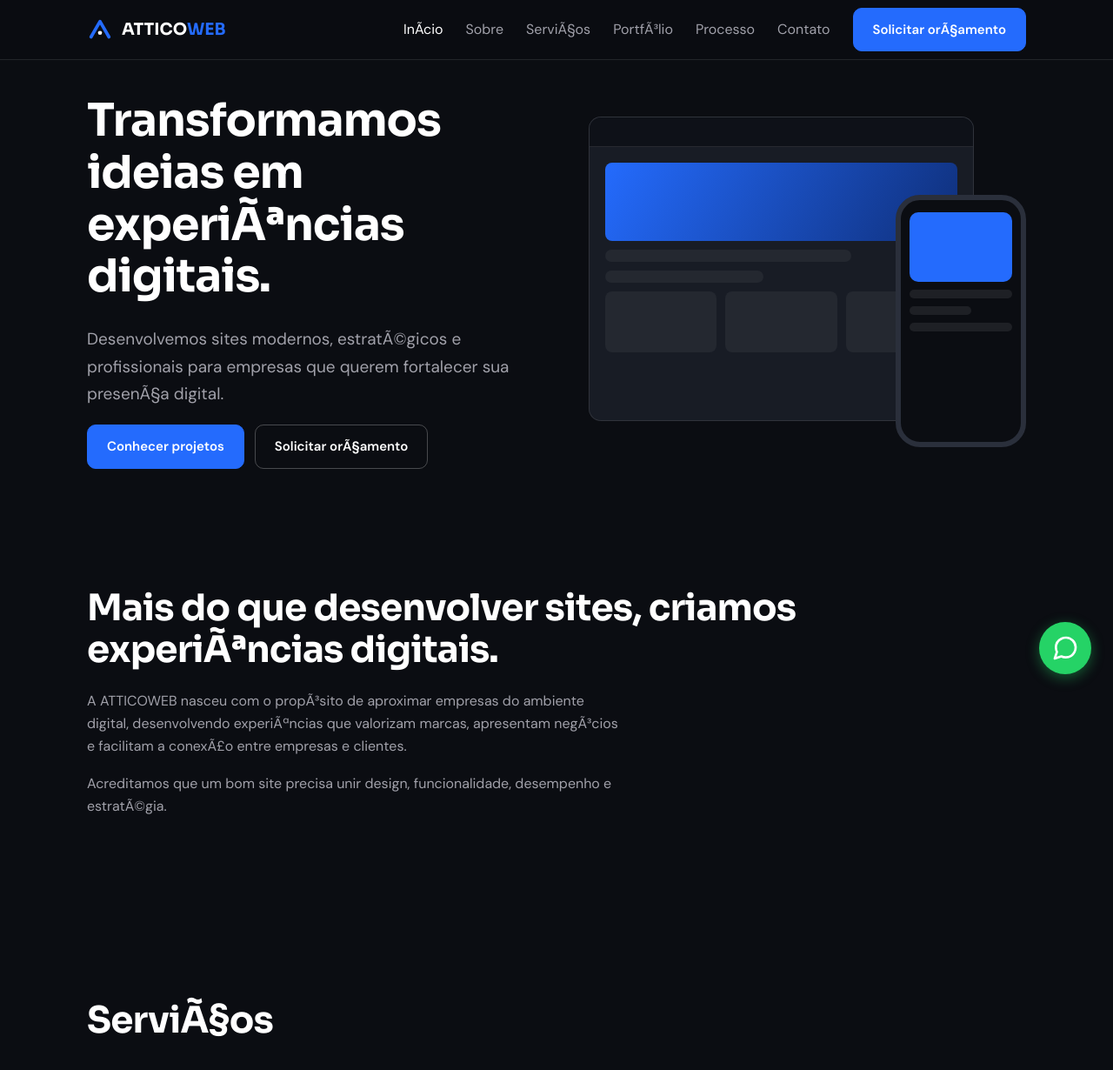
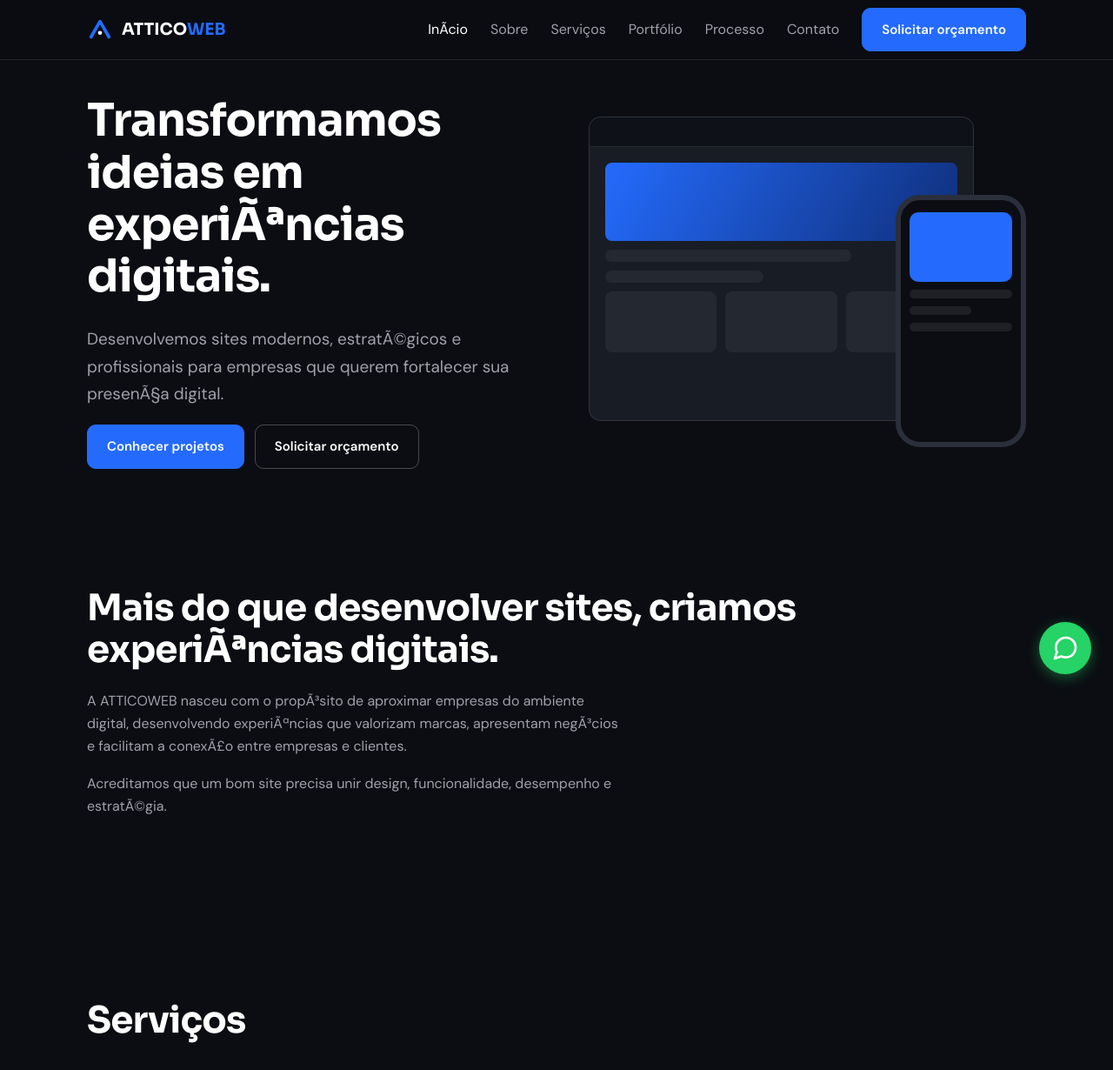
Before and after one commit to Kayque2203/atticoweb, a plain HTML site: page index.html in a window 1280 px wide. Shown: the top 1230 px of the page at 87% size. Drawn offline with Linux system fonts and the light colour scheme.

Commit message:
fix: corrigir codificacao de acentos no menu e formularios

```diff
--- a/index.html
+++ b/index.html
@@ -37,22 +37,22 @@
 <a class="skip" href="#main">Ir para o conteÃºdo</a>
 <header><div class="wrap bar"><a class="logo" href="#inicio" aria-label="ATTICOWEB, inÃ­cio"><svg width="30" height="30" viewBox="0 0 64 64" aria-hidden="true"><path d="M10 50 32 12l22 38" fill="none" stroke="#246BFD" stroke-width="8" stroke-linecap="round" stroke-linejoin="round"/><circle cx="32" cy="40" r="5" fill="#fff"/></svg><span>ATTICO<b>WEB</b></span></a>
 <button id="menu" aria-expanded="false" aria-controls="nav">Menu</button>
-<nav id="nav" aria-label="Principal"><ul><li><a href="#inicio">InÃ­cio</a></li><li><a href="#sobre">Sobre</a></li><li><a href="#servicos">ServiÃ§os</a></li><li><a href="#portfolio">PortfÃ³lio</a></li><li><a href="#processo">Processo</a></li><li><a href="#contato">Contato</a></li><li><a class="btn" href="#contato">Solicitar orÃ§amento</a></li></ul></nav></div></header>
+<nav id="nav" aria-label="Principal"><ul><li><a href="#inicio">InÃ­cio</a></li><li><a href="#sobre">Sobre</a></li><li><a href="#servicos">Serviços</a></li><li><a href="#portfolio">Portfólio</a></li><li><a href="#processo">Processo</a></li><li><a href="#contato">Contato</a></li><li><a class="btn" href="#contato">Solicitar orçamento</a></li></ul></nav></div></header>
 <main id="main">
-<section class="hero" id="inicio"><div class="wrap hgrid"><div><h1>Transformamos ideias em experiÃªncias digitais.</h1><p>Desenvolvemos sites modernos, estratÃ©gicos e profissionais para empresas que querem fortalecer sua presenÃ§a digital.</p><div class="acts"><a class="btn" href="#portfolio">Conhecer projetos</a><a class="btn ghost" href="#contato">Solicitar orÃ§amento</a></div></div>
+<section class="hero" id="inicio"><div class="wrap hgrid"><div><h1>Transformamos ideias em experiÃªncias digitais.</h1><p>Desenvolvemos sites modernos, estratÃ©gicos e profissionais para empresas que querem fortalecer sua presenÃ§a digital.</p><div class="acts"><a class="btn" href="#portfolio">Conhecer projetos</a><a class="btn ghost" href="#contato">Solicitar orçamento</a></div></div>
 <div class="mock" aria-hidden="true"><div class="win"><i></i><div class="g"><span class="h"></span><span style="width:70%"></span><span style="width:45%"></span><div class="r"><span></span><span></span><span></span></div></div></div><div class="ph"><span class="h"></span><span></span><span style="width:60%"></span><span></span></div></div></div></section>
 <section id="sobre"><div class="wrap"><h2>Mais do que desenvolver sites, criamos experiÃªncias digitais.</h2><p class="lead">A ATTICOWEB nasceu com o propÃ³sito de aproximar empresas do ambiente digital, desenvolvendo experiÃªncias que valorizam marcas, apresentam negÃ³cios e facilitam a conexÃ£o entre empresas e clientes.</p><p class="lead">Acreditamos que um bom site precisa unir design, funcionalidade, desempenho e estratÃ©gia.</p></div></section>
-<section id="servicos"><div class="wrap"><h2>ServiÃ§os</h2><div class="grid" id="services"></div></div></section>
-<section id="portfolio"><div class="wrap"><h2>PortfÃ³lio</h2><p class="lead">Landing pages e sites desenvolvidos pela ATTICOWEB. Cada projeto indica quando Ã© uma demonstraÃ§Ã£o.</p><div class="filters" id="filters" role="group" aria-label="Filtrar projetos"></div><div class="grid" id="projects" aria-live="polite"></div></div></section>
+<section id="servicos"><div class="wrap"><h2>Serviços</h2><div class="grid" id="services"></div></div></section>
+<section id="portfolio"><div class="wrap"><h2>Portfólio</h2><p class="lead">Landing pages e sites desenvolvidos pela ATTICOWEB. Cada projeto indica quando Ã© uma demonstraÃ§Ã£o.</p><div class="filters" id="filters" role="group" aria-label="Filtrar projetos"></div><div class="grid" id="projects" aria-live="polite"></div></div></section>
 <section id="diferenciais"><div class="wrap"><h2>Por que escolher a ATTICOWEB?</h2><div class="grid" id="diffs"></div></div></section>
 <section id="processo"><div class="wrap"><h2>Do planejamento Ã  publicaÃ§Ã£o.</h2><ol class="steps"><li>Conversa inicial e entendimento das necessidades.</li><li>Planejamento da soluÃ§Ã£o.</li><li>Design e desenvolvimento.</li><li>RevisÃ£o e aprovaÃ§Ã£o.</li><li>PublicaÃ§Ã£o e entrega.</li></ol></div></section>
-<section id="planos"><div class="wrap"><h2>Planos e orÃ§amentos</h2><div class="grid"><div class="card"><h3>Plano inicial</h3><div class="price"><small id="pl"></small> R$ <span id="pp"></span><small>/<span id="pe"></span></small></div><p id="pn"></p><a class="btn" href="#contato" data-plan>Contratar</a></div><div class="card"><h3>Projeto personalizado</h3><p>Sites e soluÃ§Ãµes sob medida, com valor definido apÃ³s entender o que o seu negÃ³cio precisa.</p><a class="btn ghost" href="#contato">Pedir orÃ§amento</a></div></div></div></section>
+<section id="planos"><div class="wrap"><h2>Planos e orçamentos</h2><div class="grid"><div class="card"><h3>Plano inicial</h3><div class="price"><small id="pl"></small> R$ <span id="pp"></span><small>/<span id="pe"></span></small></div><p id="pn"></p><a class="btn" href="#contato" data-plan>Contratar</a></div><div class="card"><h3>Projeto personalizado</h3><p>Sites e soluÃ§Ãµes sob medida, com valor definido apÃ³s entender o que o seu negÃ³cio precisa.</p><a class="btn ghost" href="#contato">Pedir orçamento</a></div></div></div></section>
 <section id="faq"><div class="wrap"><h2>Perguntas frequentes</h2><div id="faqs"></div></div></section>
-<section id="contato"><div class="wrap"><h2>Solicitar orÃ§amento</h2><p class="lead">Preencha os dados abaixo. Ao enviar, abrimos o WhatsApp com a mensagem pronta. Nada Ã© armazenado neste site.</p>
-<form id="quote"><label>Nome<input name="n" required autocomplete="name"></label><label>Empresa<input name="e" autocomplete="organization"></label><label>Segmento<input name="s" placeholder="Ex.: barbearia, restaurante"></label><label>ServiÃ§o desejado<select name="v"><option>Landing Page</option><option>Site institucional</option><option>Site comercial</option><option>CardÃ¡pio digital</option><option>Projeto personalizado</option></select></label><label>DescriÃ§Ã£o do projeto<textarea name="d" rows="4" required></textarea></label><button class="btn" type="submit">Enviar pelo WhatsApp</button></form></div></section>
-<div class="cta"><h2>Seu prÃ³ximo projeto digital comeÃ§a aqui.</h2><p class="lead">Vamos criar uma experiÃªncia digital que represente o valor do seu negÃ³cio.</p><a class="btn" data-wa href="#contato">Solicitar orÃ§amento pelo WhatsApp</a></div>
+<section id="contato"><div class="wrap"><h2>Solicitar orçamento</h2><p class="lead">Preencha os dados abaixo. Ao enviar, abrimos o WhatsApp com a mensagem pronta. Nada Ã© armazenado neste site.</p>
+<form id="quote"><label>Nome<input name="n" required autocomplete="name"></label><label>Empresa<input name="e" autocomplete="organization"></label><label>Segmento<input name="s" placeholder="Ex.: barbearia, restaurante"></label><label>Serviço desejado<select name="v"><option>Landing Page</option><option>Site institucional</option><option>Site comercial</option><option>CardÃ¡pio digital</option><option>Projeto personalizado</option></select></label><label>Descrição do projeto<textarea name="d" rows="4" required></textarea></label><button class="btn" type="submit">Enviar pelo WhatsApp</button></form></div></section>
+<div class="cta"><h2>Seu prÃ³ximo projeto digital comeÃ§a aqui.</h2><p class="lead">Vamos criar uma experiÃªncia digital que represente o valor do seu negÃ³cio.</p><a class="btn" data-wa href="#contato">Solicitar orçamento pelo WhatsApp</a></div>
 </main>
-<footer><div class="wrap"><div class="fg"><div><a class="logo" href="#inicio"><span>ATTICO<b>WEB</b></span></a><p>Sua presenÃ§a digital comeÃ§a aqui. Sites modernos e profissionais para negÃ³cios reais.</p></div><div><strong>NavegaÃ§Ã£o</strong><ul><li><a href="#sobre">Sobre</a></li><li><a href="#servicos">ServiÃ§os</a></li><li><a href="#portfolio">PortfÃ³lio</a></li><li><a href="#faq">Perguntas</a></li></ul></div><div><strong>Contato</strong><ul><li><a data-ig>Instagram</a></li><li><a data-wa rel="noopener" target="_blank">WhatsApp</a></li><li><a data-mail>E-mail</a></li></ul></div></div><p>Â© <span id="yr"></span> ATTICOWEB. Todos os direitos reservados. <a href="#privacidade" id="priv">PolÃ­tica de privacidade</a></p></div></footer>
+<footer><div class="wrap"><div class="fg"><div><a class="logo" href="#inicio"><span>ATTICO<b>WEB</b></span></a><p>Sua presenÃ§a digital comeÃ§a aqui. Sites modernos e profissionais para negÃ³cios reais.</p></div><div><strong>NavegaÃ§Ã£o</strong><ul><li><a href="#sobre">Sobre</a></li><li><a href="#servicos">Serviços</a></li><li><a href="#portfolio">Portfólio</a></li><li><a href="#faq">Perguntas</a></li></ul></div><div><strong>Contato</strong><ul><li><a data-ig>Instagram</a></li><li><a data-wa rel="noopener" target="_blank">WhatsApp</a></li><li><a data-mail>E-mail</a></li></ul></div></div><p>Â© <span id="yr"></span> ATTICOWEB. Todos os direitos reservados. <a href="#privacidade" id="priv">PolÃ­tica de privacidade</a></p></div></footer>
 <dialog id="dlg" aria-labelledby="dt"></dialog>
 <dialog id="pv" aria-labelledby="pt"><h2 id="pt">PolÃ­tica de privacidade</h2><p>Este site nÃ£o coleta nem armazena dados. As informaÃ§Ãµes do formulÃ¡rio sÃ³ sÃ£o usadas para montar a mensagem aberta no seu WhatsApp, que vocÃª decide enviar.</p><form method="dialog"><button class="btn">Fechar</button></form></dialog>
 <script src="config.js"></script><script src="assets/app.js"></script>    <!-- Botão Flutuante do WhatsApp -->
```
